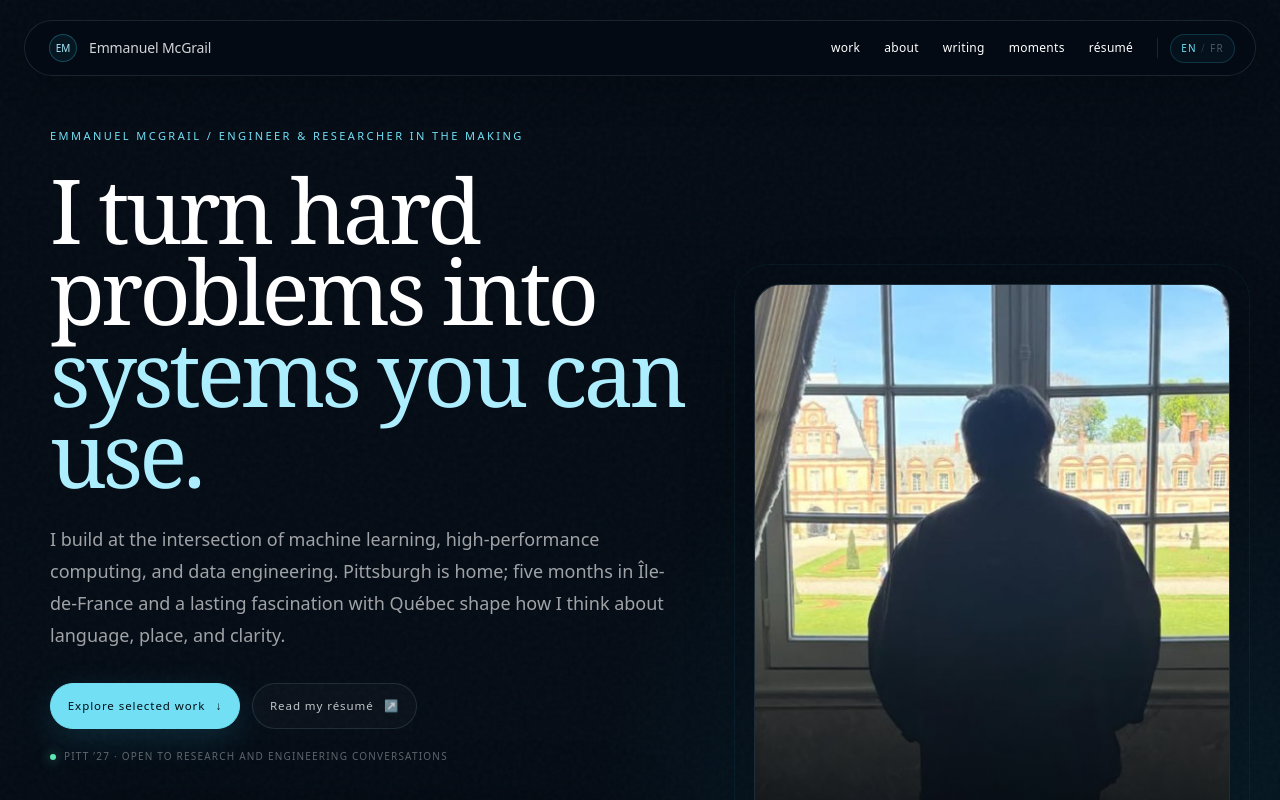
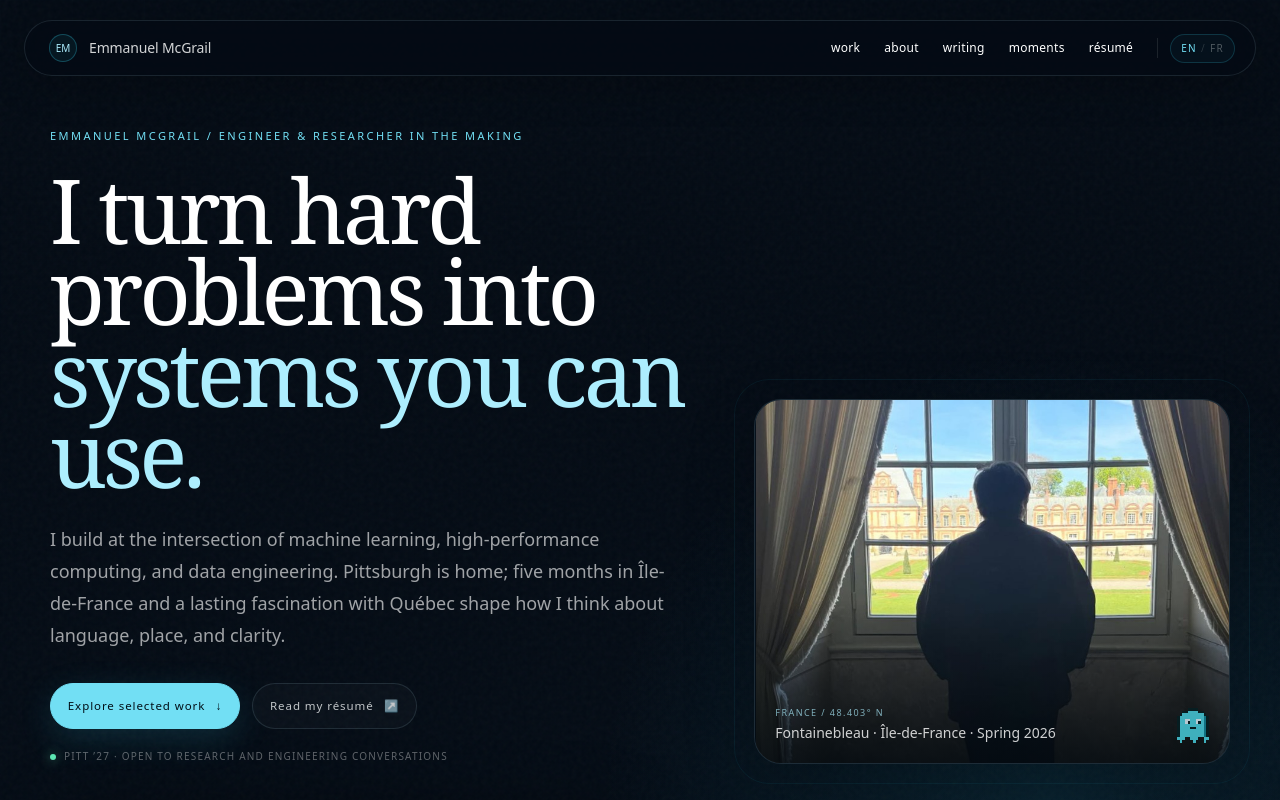
Before and after one commit to ghosteau/my-website, a Next.js app: page / in a window 1280 px wide. Shown: the top 800 px of the page. Built offline with nearby package versions, Linux system fonts and the light colour scheme.

Commit message:
Show portfolio photography at full frame

```diff
--- a/app/page.tsx
+++ b/app/page.tsx
@@ -408,14 +408,15 @@ export default function Home() {
 
         <div className="relative mx-auto w-full max-w-[490px] opacity-0 [animation:fade-up_1s_.38s_forwards] lg:ml-auto">
           <div className="absolute -inset-5 -z-10 rounded-[2.2rem] border border-turq-400/[0.07]" />
-          <figure className="photo-stage surface relative aspect-[4/5] rounded-[1.7rem]">
+          <figure className="photo-stage surface relative aspect-[780/598] rounded-[1.7rem]">
             <Image
               src="/photos/me/fontainebleau-window.jpg"
               alt={lang === "en" ? "Manny looking through a window at Château de Fontainebleau" : "Manny regardant par une fenêtre au château de Fontainebleau"}
               fill
               priority
               sizes="(max-width: 1024px) 90vw, 38vw"
-              className="object-cover object-center transition-transform duration-700 hover:scale-[1.025]"
+              quality={90}
+              className="object-contain object-center"
             />
             <figcaption className="absolute inset-x-5 bottom-5 z-10 flex items-end justify-between gap-4">
               <div>
@@ -613,28 +614,28 @@ export default function Home() {
 
           <Reveal className="lg:col-span-2">
             <article className="surface grid overflow-hidden rounded-[1.4rem] md:grid-cols-[0.9fr_1fr]">
-              <div className="grid min-h-[24rem] grid-cols-[1.05fr_.95fr] gap-px bg-white/[0.07] md:min-h-full">
-                <figure className="relative overflow-hidden">
+              <div className="grid grid-cols-2 items-center gap-2 bg-[#030a12] p-2 md:gap-3 md:p-3">
+                <figure className="relative aspect-[3/4] overflow-hidden rounded-xl border border-white/[0.08]">
                   <Image
                     src="/photos/pittsburgh/steelers-snow.jpg"
                     alt={lang === "en" ? "Manny at a snowy football game in Pittsburgh" : "Manny lors d’un match de football enneigé à Pittsburgh"}
                     fill
                     sizes="(max-width: 768px) 48vw, 28vw"
                     quality={90}
-                    className="object-cover object-center"
+                    className="object-contain object-center"
                   />
                   <figcaption className="absolute inset-x-3 bottom-3 rounded-lg border border-white/12 bg-[#040b14]/70 px-3 py-2 font-mono text-[8px] uppercase tracking-[0.12em] text-white/72 backdrop-blur-md">
                     {c.personalCards.home.stadium}
                   </figcaption>
                 </figure>
-                <figure className="relative overflow-hidden">
+                <figure className="relative aspect-[3/4] overflow-hidden rounded-xl border border-white/[0.08]">
                   <Image
                     src="/photos/pittsburgh/pnc-park.jpg"
                     alt={lang === "en" ? "PNC Park and the Pittsburgh skyline" : "Le PNC Park et la silhouette de Pittsburgh"}
                     fill
                     sizes="(max-width: 768px) 42vw, 24vw"
                     quality={90}
-                    className="object-cover object-center"
+                    className="object-contain object-center"
                   />
                   <figcaption className="absolute inset-x-3 bottom-3 rounded-lg border border-white/12 bg-[#040b14]/70 px-3 py-2 font-mono text-[8px] uppercase tracking-[0.12em] text-white/72 backdrop-blur-md">
                     {c.personalCards.home.ballpark}
--- a/app/photos/page.tsx
+++ b/app/photos/page.tsx
@@ -220,7 +220,7 @@ function MomentViewer({
   const startX = useRef(0);
   const currentX = useRef(0);
   const isDragging = useRef(false);
-  const fitClass = moment.fit === "contain" ? "object-contain" : "object-cover";
+  const fitClass = moment.fit === "cover" ? "object-cover" : "object-contain";
   const clamp = useCallback((value: number) => Math.max(0, Math.min(count - 1, value)), [count]);
   const go = useCallback((direction: number) => setIndex((value) => clamp(value + direction)), [clamp]);
 
```
